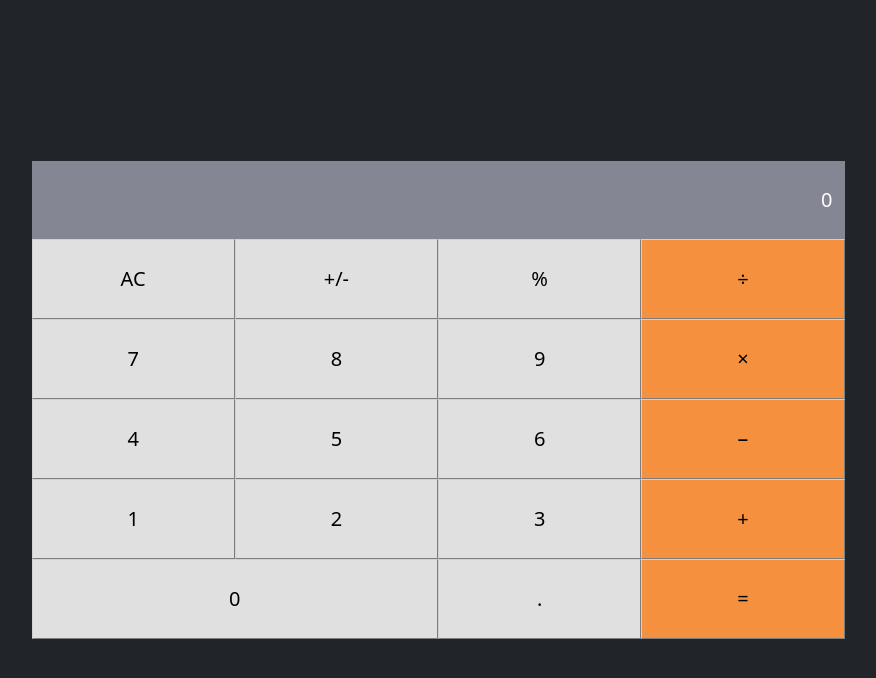
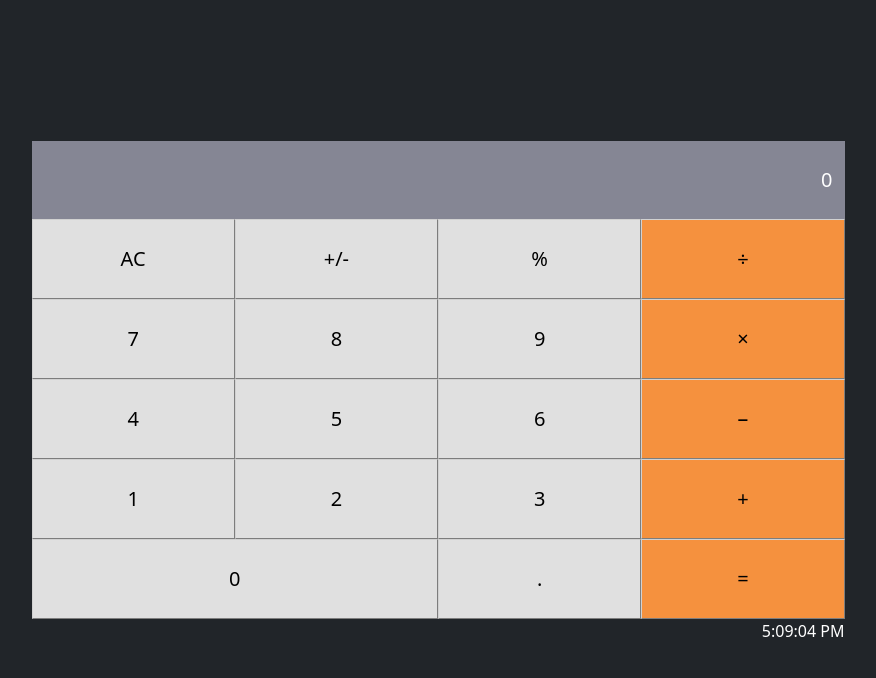
Before and after one commit to OmarRamoun/mathCalc, a React (Create React App) app: page / in a window 1280 px wide. Shown: the top 678 px of the page, without its empty margins (202-1078 px from the left). Built offline with nearby package versions, Linux system fonts and the light colour scheme.

Commit message:
Add clock compnent

```diff
--- a/src/App.js
+++ b/src/App.js
@@ -1,6 +1,7 @@
 import React from 'react';
 import './App.css';
 import Calculator from './components/Calculator';
+import Clock from './components/Clock';
 
 // eslint-disable-next-line react/prefer-stateless-function
 export default class App extends React.Component {
@@ -11,6 +12,7 @@ export default class App extends React.Component {
           <div className="row mx-0 justify-content-center">
             <div className="col-md-9">
               <Calculator />
+              <Clock updateEveryNSeconds={1} />
             </div>
           </div>
         </div>
--- /dev/null
+++ b/src/components/Clock.js
@@ -0,0 +1,37 @@
+import PropTypes from 'prop-types';
+import React from 'react';
+
+export default class Clock extends React.Component {
+  constructor(props) {
+    super(props);
+    this.state = { date: new Date() };
+  }
+
+  componentDidMount() {
+    const { updateEveryNSeconds } = this.props;
+    this.timerID = setInterval(() => this.tick(), 1000 * updateEveryNSeconds);
+  }
+
+  componentWillUnmount() {
+    clearInterval(this.timerID);
+  }
+
+  tick() {
+    this.setState({
+      date: new Date(),
+    });
+  }
+
+  render() {
+    const { date } = this.state;
+    return (
+      <div className="row text-end text-white">
+        <p>{date.toLocaleTimeString()}</p>
+      </div>
+    );
+  }
+}
+
+Clock.propTypes = {
+  updateEveryNSeconds: PropTypes.number.isRequired,
+};
```
